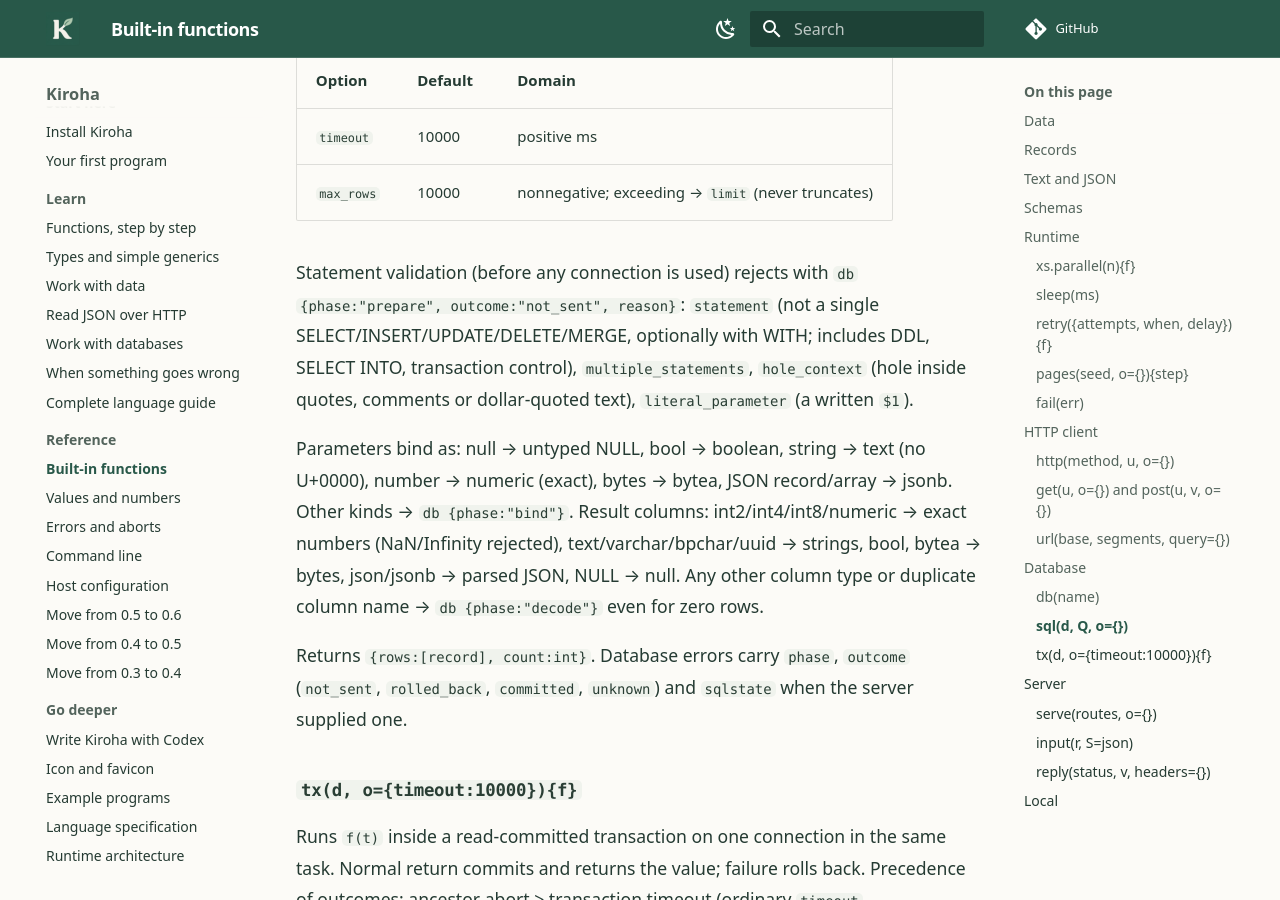
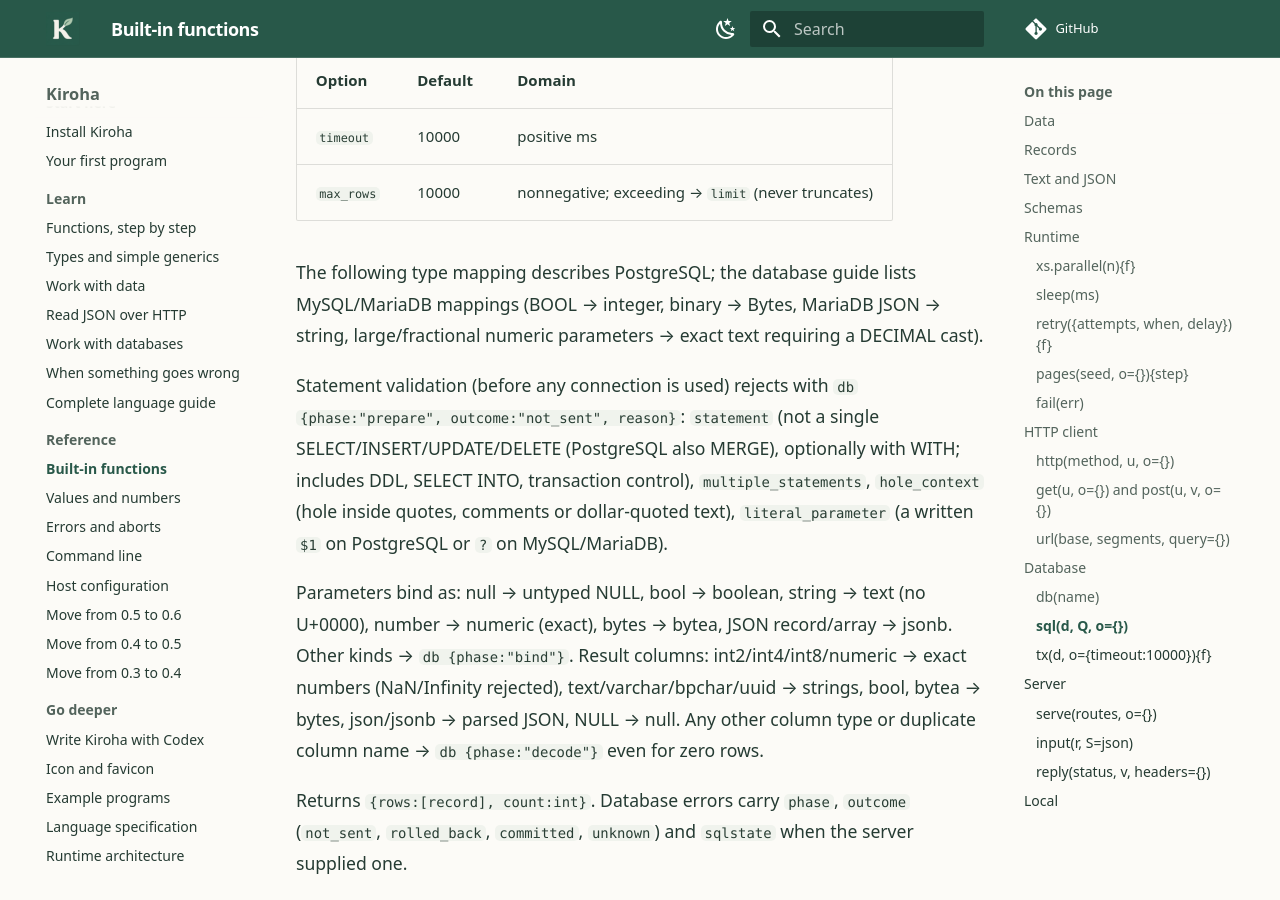
Before and after one commit to kiroha-lang/kiroha, an MkDocs documentation site: the page built from docs/reference/builtins.md, in a window 1280 px wide and 900 px high, scrolled down 8828 px. Built offline with MkDocs 1.6.1 and Material for MkDocs 9.7.7, drawn with Linux system fonts in a browser that asks for light colours; comment, search, counter and statistics services are not loaded.

Commit message:
docs: align database profiles and generated authoring references

```diff
--- a/Cargo.toml
+++ b/Cargo.toml
@@ -2,7 +2,7 @@
 name = "kiroha"
 version = "0.7.0"
 edition = "2021"
-rust-version = "1.88"
+rust-version = "1.89"
 description = "Reference implementation of the Kiroha 0.7.0 / Web1 language and runtime"
 license = "MIT"
 repository = "https://github.com/kiroha-lang/kiroha"
--- a/docs/reference/builtins.md
+++ b/docs/reference/builtins.md
@@ -218,11 +218,15 @@ task; `Q` must be a query literal (a string is `type`).
 | `timeout` | 10000 | positive ms |
 | `max_rows` | 10000 | nonnegative; exceeding → `limit` (never truncates) |
 
+The following type mapping describes PostgreSQL; the database guide lists
+MySQL/MariaDB mappings (BOOL → integer, binary → Bytes, MariaDB JSON → string,
+large/fractional numeric parameters → exact text requiring a DECIMAL cast).
+
 Statement validation (before any connection is used) rejects with
 `db {phase:"prepare", outcome:"not_sent", reason}`: `statement` (not a single
-SELECT/INSERT/UPDATE/DELETE/MERGE, optionally with WITH; includes DDL, SELECT
+SELECT/INSERT/UPDATE/DELETE (PostgreSQL also MERGE), optionally with WITH; includes DDL, SELECT
 INTO, transaction control), `multiple_statements`, `hole_context` (hole inside
-quotes, comments or dollar-quoted text), `literal_parameter` (a written `$1`).
+quotes, comments or dollar-quoted text), `literal_parameter` (a written `$1` on PostgreSQL or `?` on MySQL/MariaDB).
 
 Parameters bind as: null → untyped NULL, bool → boolean, string → text (no
 U+0000), number → numeric (exact), bytes → bytea, JSON record/array → jsonb.
```
Also changed, not shown: HANDOFF.md (+1 -1 lines), README.md (+1 -1 lines), docs/install.md (+1 -1 lines), docs/language-guide.md (+1 -1 lines), measurement.json (+15 -15 lines), plugins/kiroha/skills/write-kiroha/references/builtins.md (+6 -2 lines), plugins/kiroha/skills/write-kiroha/references/generation-card.md (+1 -1 lines), spec.md (+1 -1 lines).
